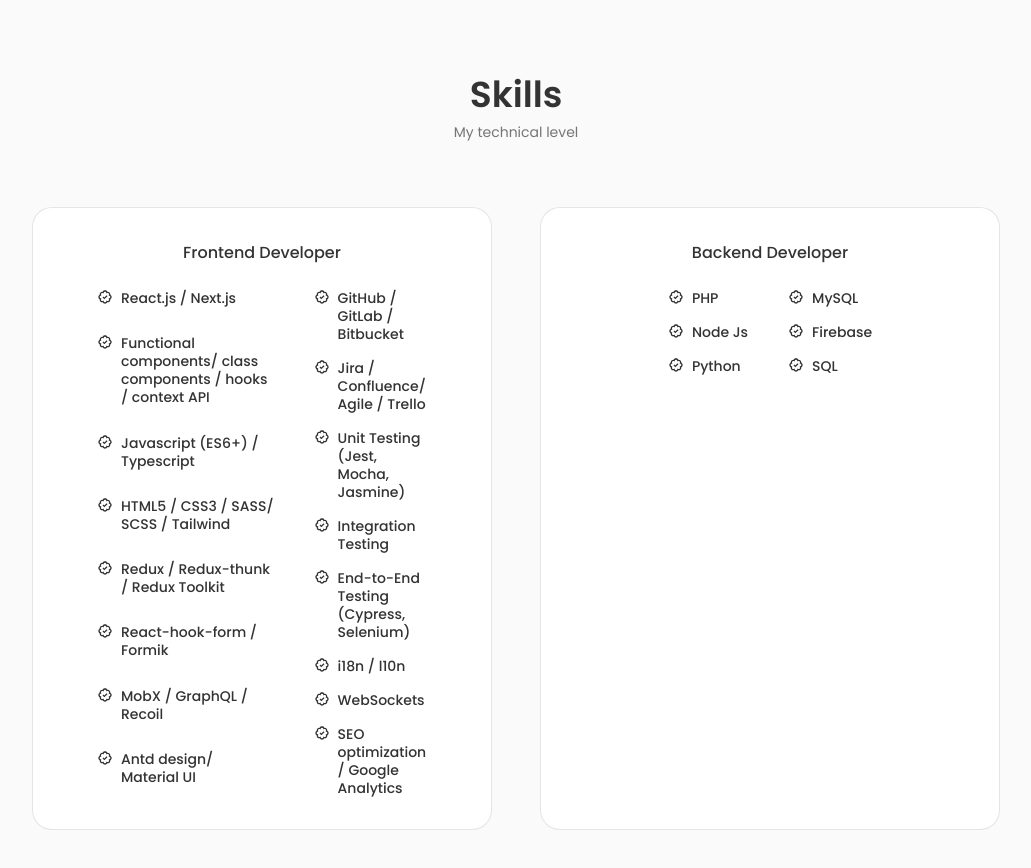
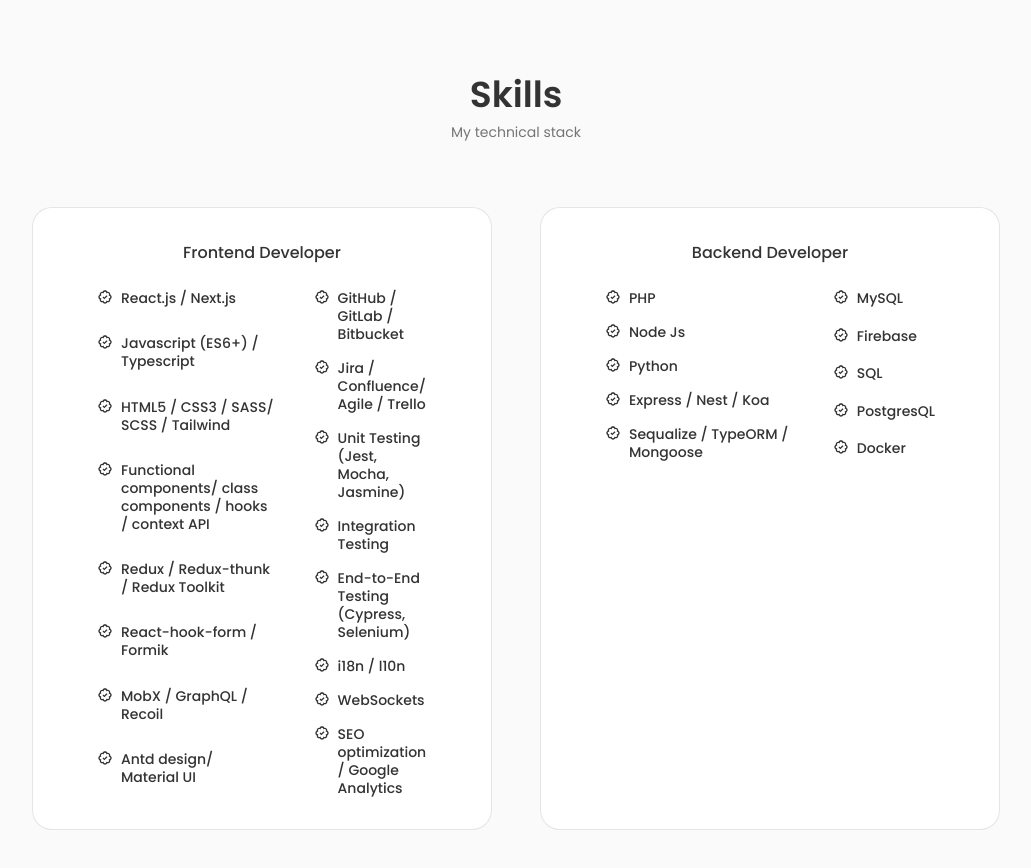
Before and after one commit to alterproger/portfolio, a Next.js app: page / in a window 1280 px wide. Shown: the part 1320-2188 px from the top of the page, without its empty margins (124-1155 px from the left). Built offline with nearby package versions, Linux system fonts and the light colour scheme.

Commit message:
feat: add more skills in backend part

```diff
--- a/src/sections/skills/libs/constants.ts
+++ b/src/sections/skills/libs/constants.ts
@@ -4,13 +4,13 @@
       name: 'React.js / Next.js',
     },
     {
-      name: 'Functional components/ class components / hooks / context API',
-    },
-    {
       name: 'Javascript (ES6+) / Typescript',
     },
     {
       name: 'HTML5 / CSS3 / SASS/ SCSS / Tailwind',
+    },
+    {
+      name: 'Functional components/ class components / hooks / context API',
     },
     {
       name: 'Redux / Redux-thunk / Redux Toolkit',
@@ -64,6 +64,12 @@
     {
       name: 'Python',
     },
+    {
+      name: 'Express / Nest / Koa',
+    },
+    {
+      name: 'Sequalize / TypeORM / Mongoose',
+    },
   ],
   [
     {
@@ -75,6 +81,12 @@
     {
       name: 'SQL',
     },
+    {
+      name: 'PostgresQL',
+    },
+    {
+      name: 'Docker',
+    },
   ],
 ];
 
--- a/src/sections/skills/skills.tsx
+++ b/src/sections/skills/skills.tsx
@@ -11,7 +11,7 @@
       id="skills"
     >
       <SectionTitle>Skills</SectionTitle>
-      <SectionSubtitle>My technical level</SectionSubtitle>
+      <SectionSubtitle>My technical stack</SectionSubtitle>
 
       <div className={clsx('container grid', styles['container'])}>
         <SkillList
```
